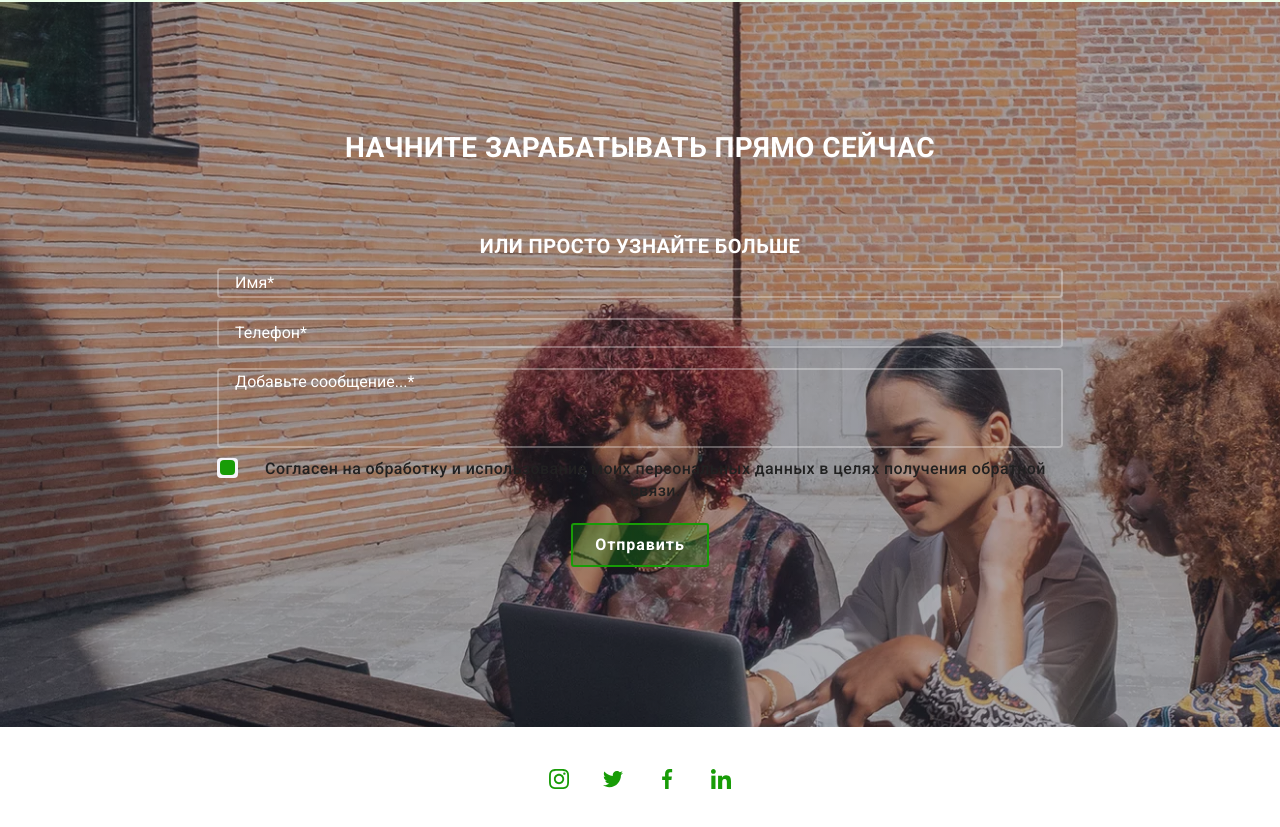
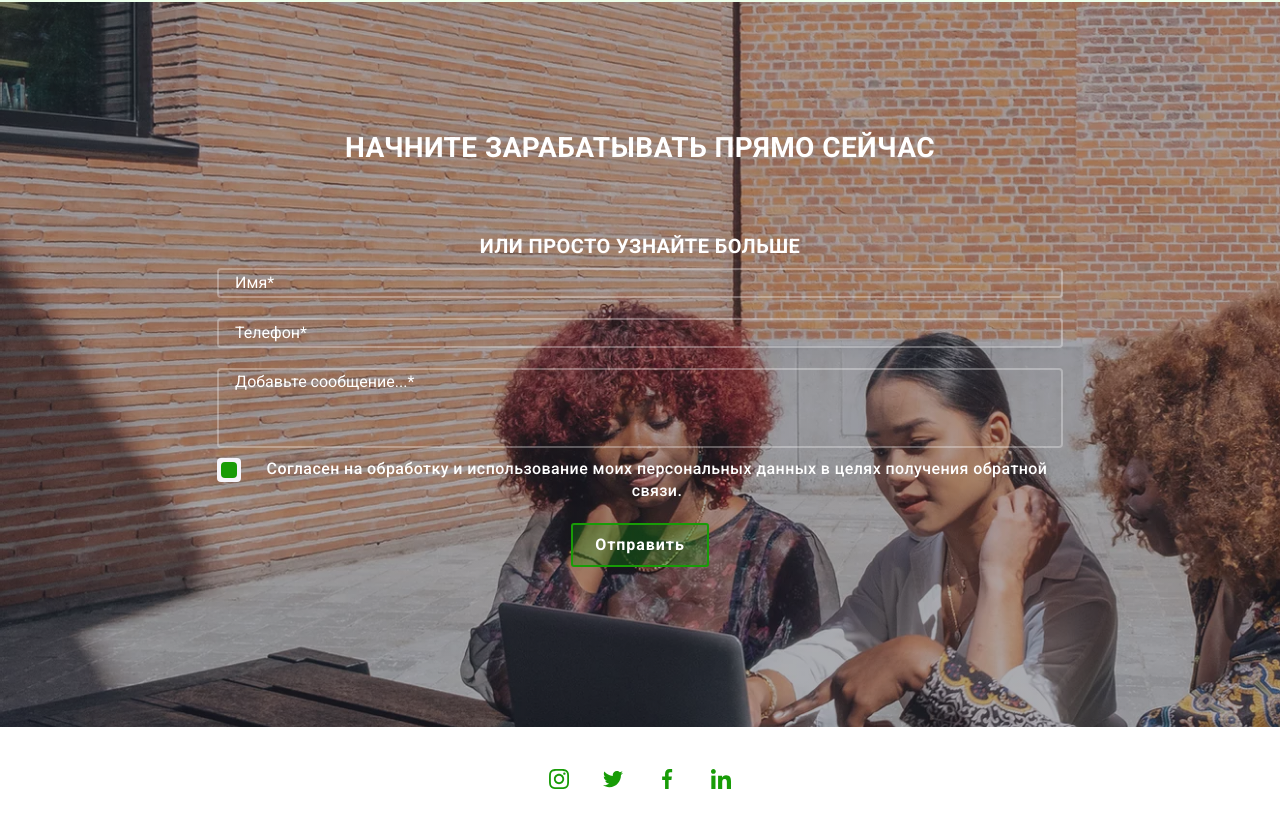
Before and after one commit to Kyle-Roman/Kalinin_greenway, a website built with Parcel: page index.html in a window 1280 px wide. Shown: the part 3178-4005 px from the top of the page. Built offline with nearby package versions, Linux system fonts and the light colour scheme; files whose address does not match are found by name.

Commit message:
fixed checkbox

```diff
--- a/index.html
+++ b/index.html
@@ -338,7 +338,7 @@
                     <textarea type="text" name="message" placeholder="Добавьте сообщение...*" class="signup-form__input message"></textarea>
                     <div class="checkbox">
                         <input id="formAgreement" checked type="checkbox" name="agreement" class="checkbox__input">
-                        <label for="formAgreement" class="checkbox__label"><span>Согласен на обработку и использование моих персональных данных в целях получения обратной
+                        <label for="formAgreement" class="checkbox__label"><span class="agreement_text">Согласен на обработку и использование моих персональных данных в целях получения обратной
                         связи.</span></label>
                     </div>
                     <button type="submit" class="modal-btn">Отправить</button>
--- a/sass/components/_signup-form.scss
+++ b/sass/components/_signup-form.scss
@@ -39,6 +39,10 @@
   text-transform: uppercase;
 }
 
+.agreement_text {
+  color: var(--accent-text-color);
+}
+
 .checkbox {
   display: block;
 }
@@ -70,6 +74,13 @@
   margin-right: 10px;
 }
 
+@media screen and (min-width: 768px) {
+  .checkbox__label::before {
+    flex: 0 0 24px;
+    height: 24px;
+  }
+}
+
 .checkbox__label::after {
   content: "";
   width: 15px;
@@ -82,3 +93,12 @@
   transform: scale(0);
   transition: transform 0.2s ease 0s;
 }
+
+@media screen and (min-width: 768px) {
+  .checkbox__label::after {
+    width: 16px;
+    height: 16px;
+    top: 4px;
+    left: 4px;
+  }
+}
```
Also changed, not shown: css/main.css, css/main.min.css, css/questions.css, css/questions.min.css, 4 other files.
